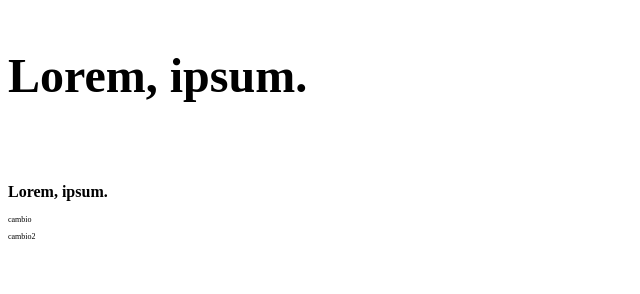
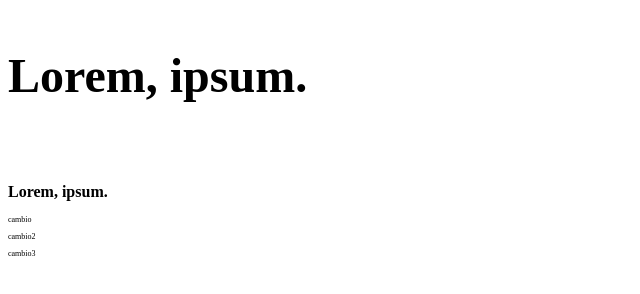
Before and after one commit to loropre/primer-repositorio, a plain HTML site: page index.html in a window 1280 px wide. Shown: the full height of the page, 0-640 px from the left. Drawn offline with Linux system fonts and the light colour scheme.

Commit message:
cuarto  commit

```diff
--- a/index.html
+++ b/index.html
@@ -12,5 +12,6 @@
     <h2>Lorem, ipsum.</h2>
     <p>cambio</p>
     <p>cambio2</p>
+    <p>cambio3</p>
 </body>
 </html>
```
